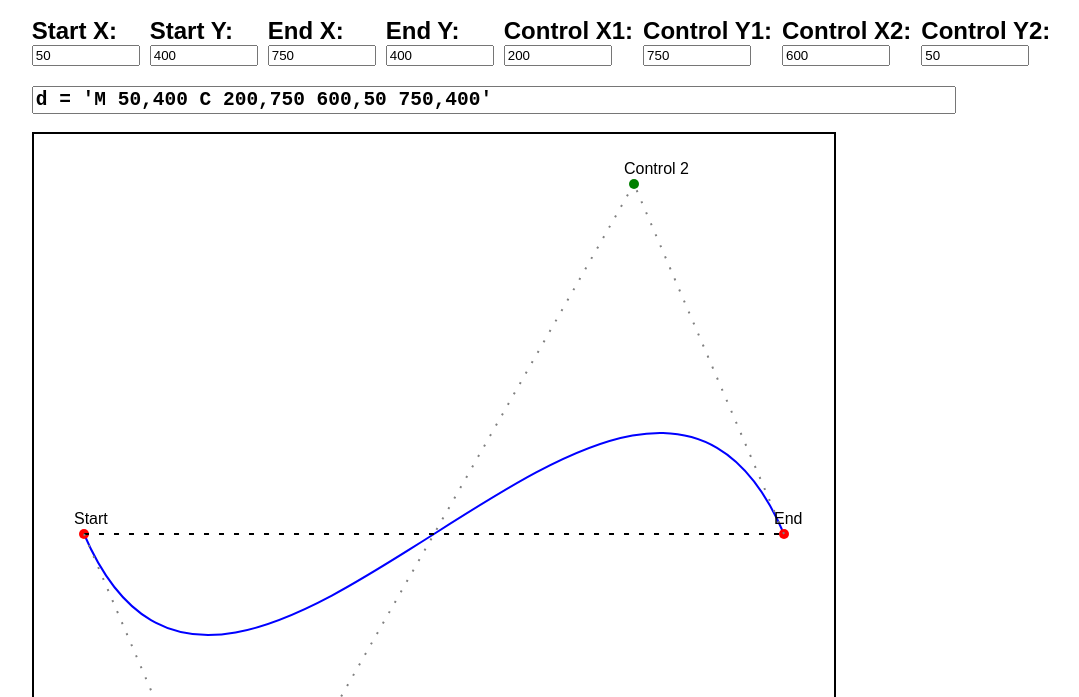
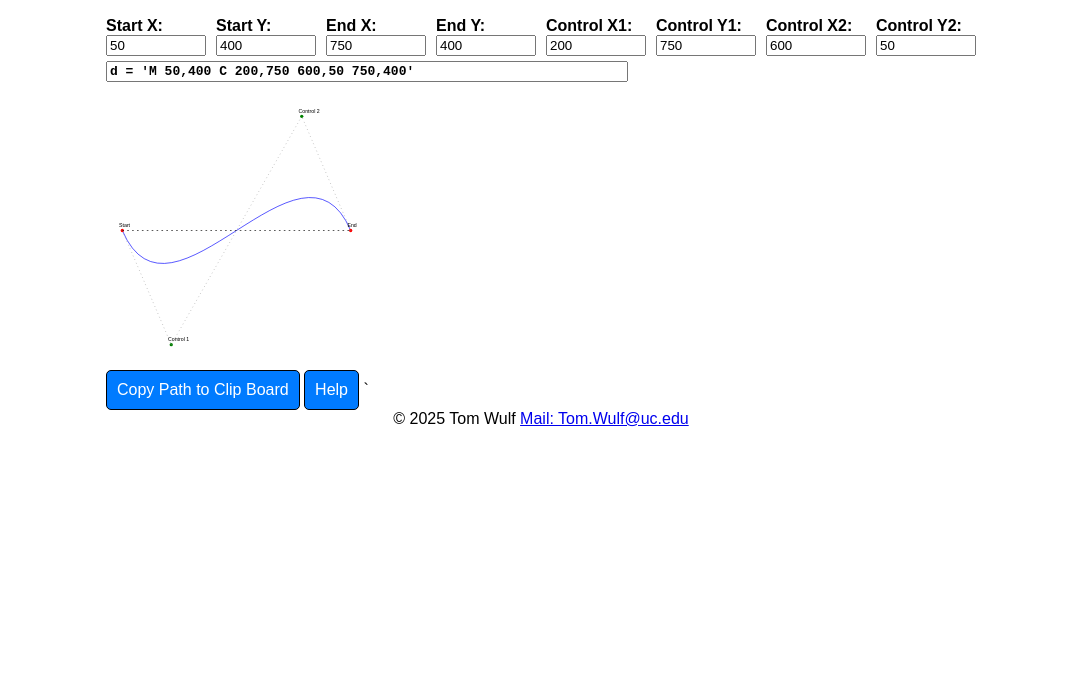
Before and after one commit to TomWulf/SVG_Path_C_Visualizer_1.0, a website built with webpack: page index.html in a window 1280 px wide. Shown: the part 103-800 px from the top of the page, without its empty margins (99-1178 px from the left). Built offline with nearby package versions, Linux system fonts and the light colour scheme.

Commit message:
Working Sized to screen

```diff
--- a/css/style.css
+++ b/css/style.css
@@ -1,3 +1,6 @@
+*{
+  box-sizing: border-box;
+}
 body {
   font-family: Arial, sans-serif;
   margin: 0;
@@ -12,7 +15,7 @@ header {
 }
 
 .controls {
-  margin-bottom: 20px;
+  margin-bottom: 5px;
   display: flex;
   gap: 10px;
   flex-wrap: wrap;
@@ -22,7 +25,7 @@ label {
   display: flex;
   flex-direction: column;
   font-weight: bold;
-  font-size: 1.5em;
+  font-size: 1em;
 }
 
 input {
@@ -33,13 +36,13 @@ input {
   display: block;
   font-family: monospace;
   font-weight: bold;
-  font-size: 1.5em;
-  width: 90%;
+  font-size: 1em;
+  width: 60%;
 }
 #copyButton, #helpButton {
-  margin-top: 10px;
-  padding: 10px 20px;
-  font-size: 16px;
+  margin-top: 5px;
+  padding: 10px 10px;
+  font-size: 1em;
   background-color: #007BFF;
   color: white;
   border: black 1px solid;
@@ -66,14 +69,14 @@ input {
   border: 1px solid #888;
   width: 50%;
   border-radius: 10px;
-  font-size: 18px;
+  font-size: 1em;
   font-family: Arial, sans-serif;
 }
 
 .close {
   color: #aaa;
   float: right;
-  font-size: 28px;
+  font-size: 1em;
   font-weight: bold;
   cursor: pointer;
 }
@@ -83,7 +86,7 @@ input {
   border: black 1px solid;
   border-radius: 5px;
   color: black;
-  font-size: 20px;
+  font-size: 1em;
   font-weight: bold;
   cursor: pointer;
 }
--- a/index.html
+++ b/index.html
@@ -27,7 +27,7 @@
 
   <input type="text" id="pathCode" value="" readonly width="800px"><br>
 
-  <svg id="svg" width="800" height="800" style="border: 2px solid black;">
+  <svg id="svg" viewBox="0 0 800 800" width="30%" preserveAspectRatio="xMidYMid meet"> style="border: 2px solid black;">
     <path id="curve" d="" stroke="blue" fill="none" stroke-width="2"></path>
     <circle id="startPoint" r="5" fill="red"></circle>
     <circle id="controlPoint" r="5" fill="green"></circle>
```
